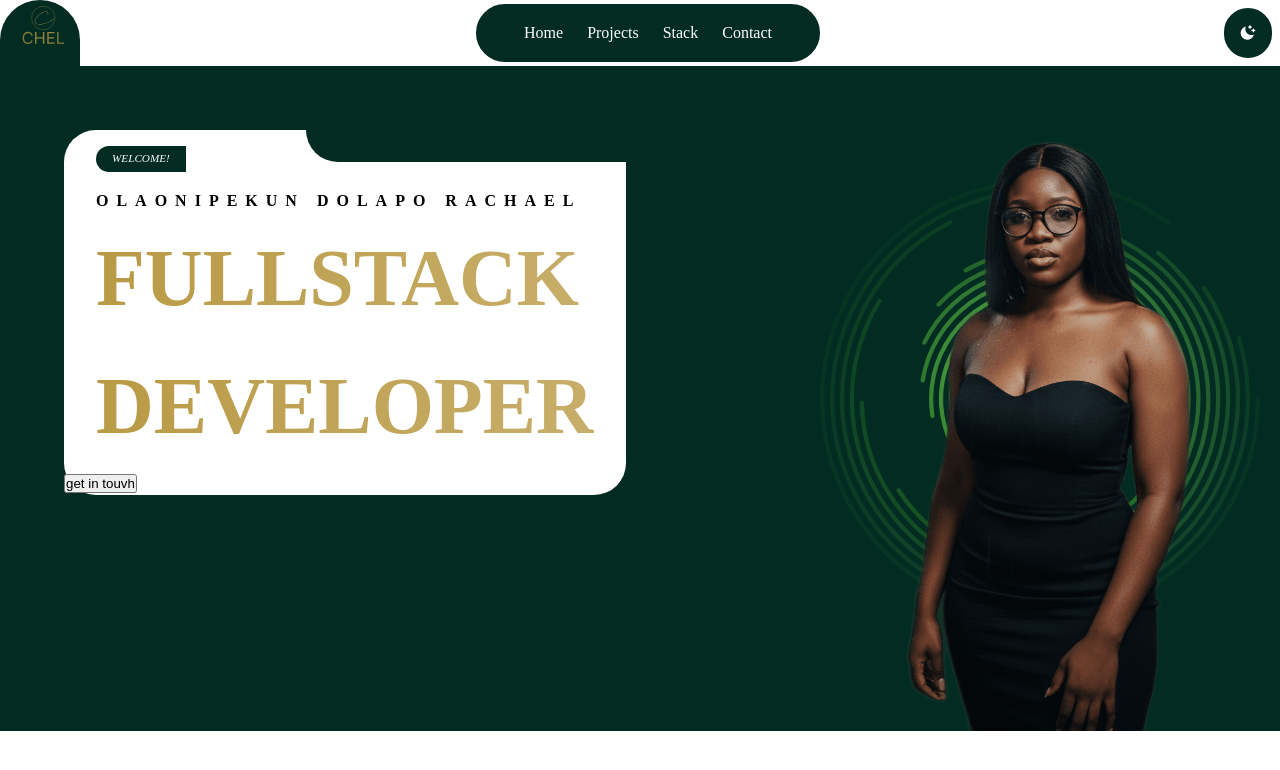
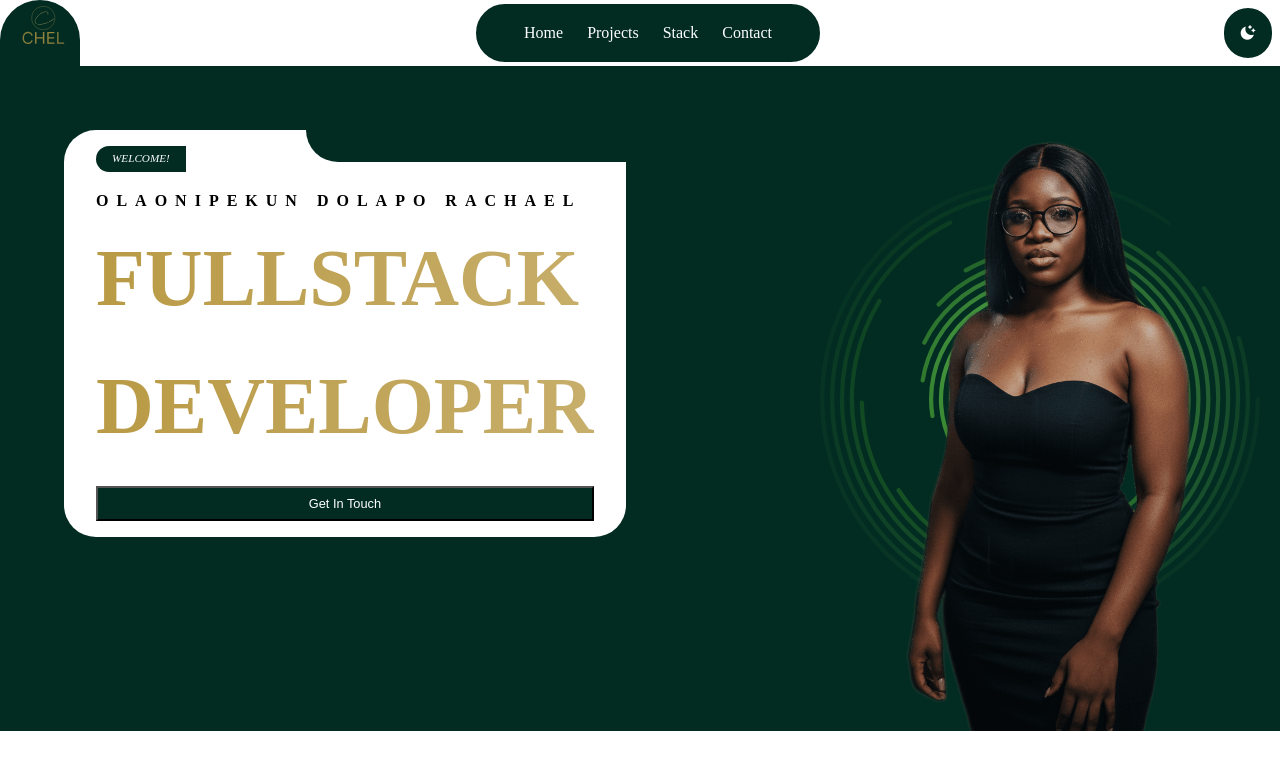
Before and after one commit to Lovethrech/my-main-portfolio, a Vue app: page / in a window 1280 px wide. Shown: the top 770 px of the page. Built offline with nearby package versions, Linux system fonts and the light colour scheme.

Commit message:
working on the hero components.

```diff
--- a/src/components/ColoredBtn.vue
+++ b/src/components/ColoredBtn.vue
@@ -15,5 +15,15 @@ const {btnDescName, btnDescLink}=defineProps(['btnDescName', 'btnDescLink']);
 </template>
 
 <style scoped>
-
+.colored-btn-ctn{
+    padding: 2vh 4vh ;
+}
+button{
+    width: 100%;
+    text-transform: capitalize;
+    background-color: var(--general-components-bg-color);
+    color:#ffffff;
+    font-size: 1.6vh;
+    padding: 1vh 0;
+}
 </style>
--- a/src/components/hero/HeroTextCtn.vue
+++ b/src/components/hero/HeroTextCtn.vue
@@ -4,7 +4,7 @@ import BoxDefaultCtn from "@/components/BoxDefaultCtn.vue";
 import ColoredBtn from "../ColoredBtn.vue";
 
 const boxDefaultWidth=ref("40vh");
-const btnDescName=ref("get in touvh");
+const btnDescName=ref("get in touch");
 const btnDescLink=ref("/contact");
 
 console.log(btnDescName, btnDescLink);
```
